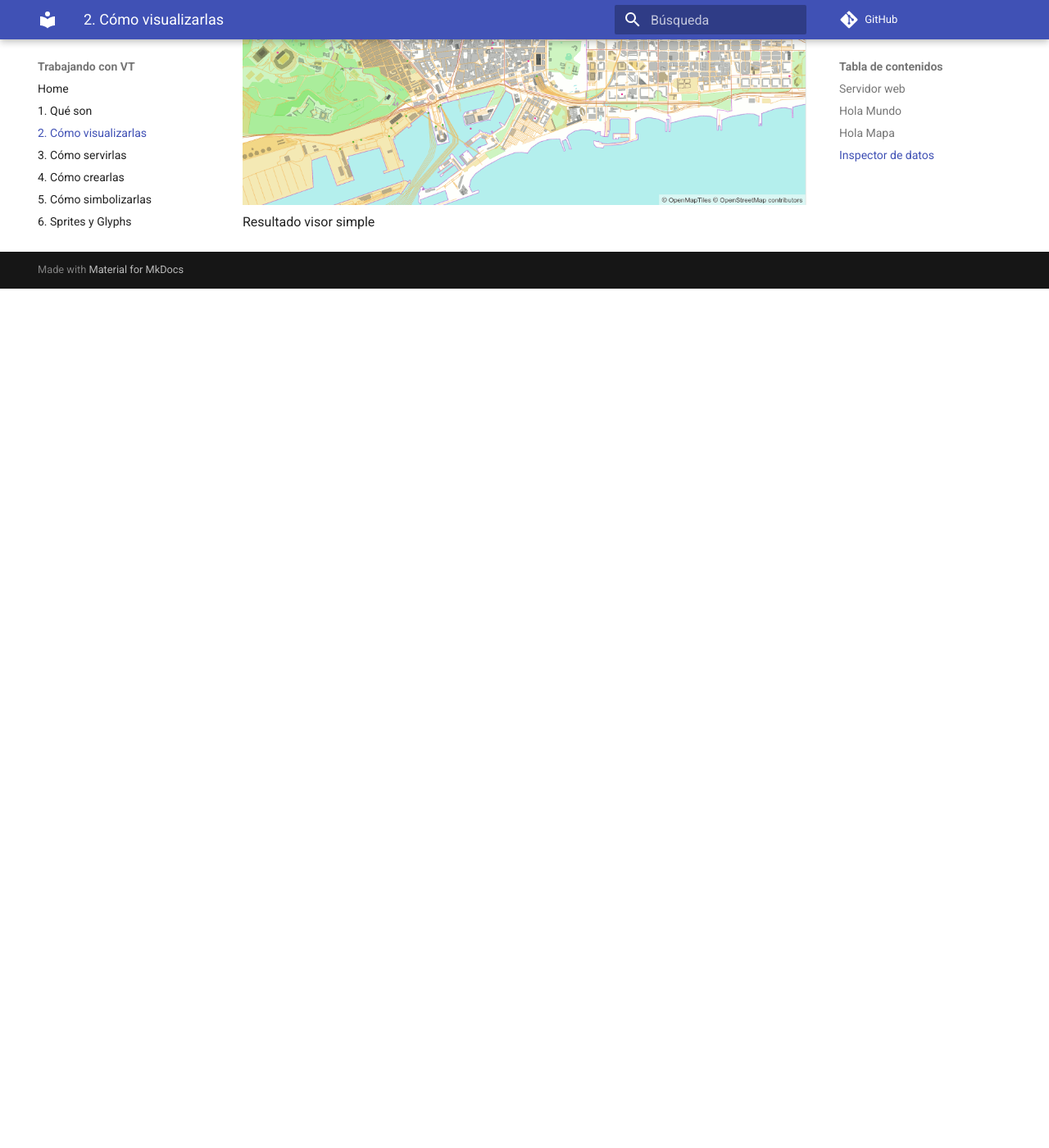
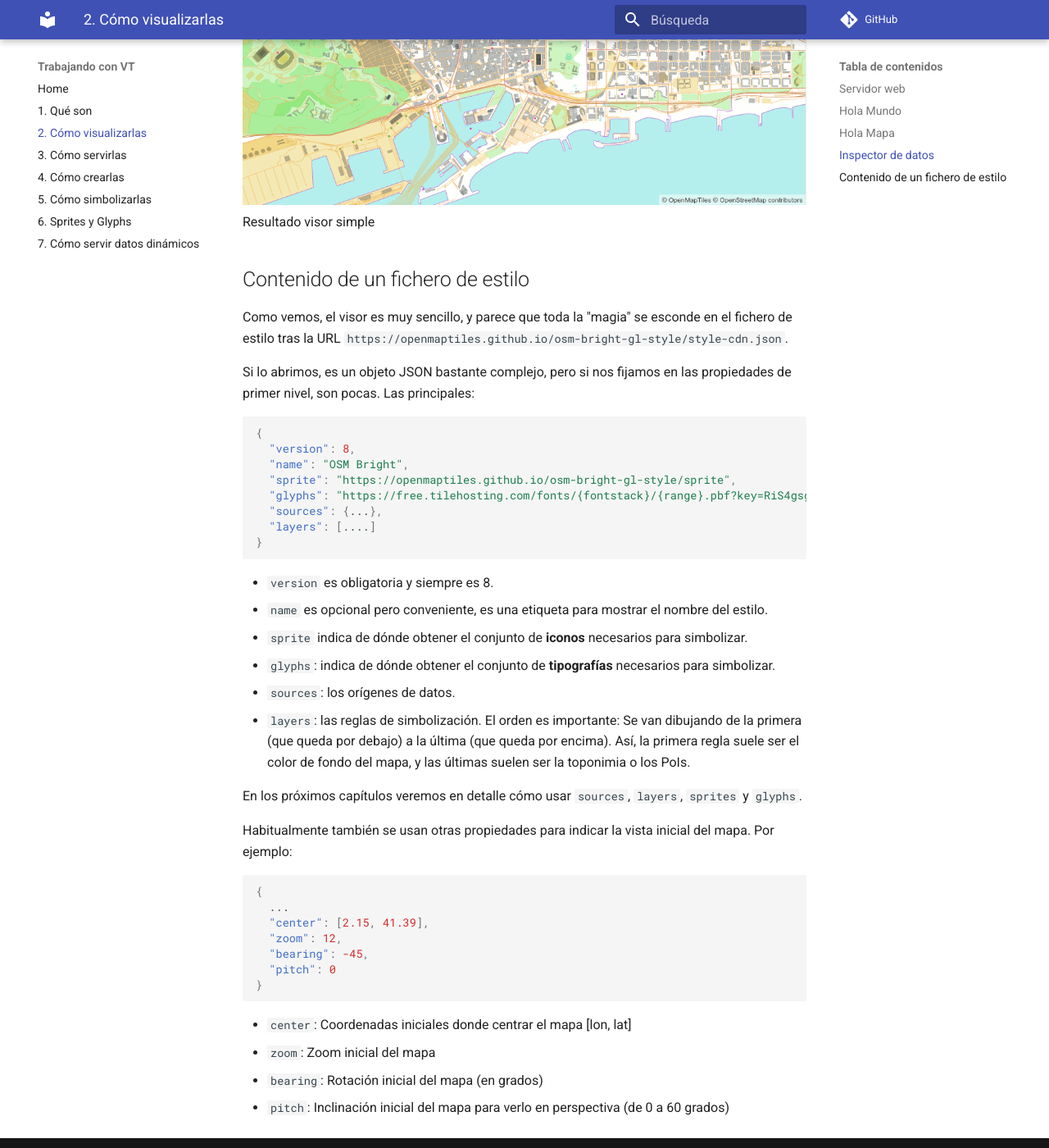
Before and after one commit to geoinquiets/taller-vt, an MkDocs documentation site: the page built from docs/2_visor_simple.md, in a window 1280 px wide and 1400 px high, scrolled down 3924 px. Shown: the whole window at 82% size. Built offline with MkDocs 1.6.1 and Material for MkDocs 9.7.7, drawn with Linux system fonts in a browser that asks for light colours; comment, search, counter and statistics services are not loaded; old or Windows-style settings are respelled for this version of MkDocs; before the commit the page ends 4276 px from its top, so only the background shows below that; some of the changed text lies outside the part shown.

Commit message:
Finalizado cap.2 visor simple, explicada estructura general de un fichero de estilo

````diff
--- a/docs/2_visor_simple.md
+++ b/docs/2_visor_simple.md
@@ -152,3 +152,51 @@
 
 ![Resultado visor simple](img/visor_inspect.png)
 Resultado visor simple
+
+
+## Contenido de un fichero de estilo
+
+Como vemos, el visor es muy sencillo, y parece que toda la "magia" se esconde en el fichero de estilo tras la URL
+`https://openmaptiles.github.io/osm-bright-gl-style/style-cdn.json`.
+
+Si lo abrimos, es un objeto JSON bastante complejo, pero si nos fijamos en las propiedades de primer nivel, son pocas.
+Las principales:
+
+```json
+{
+  "version": 8,
+  "name": "OSM Bright",
+  "sprite": "https://openmaptiles.github.io/osm-bright-gl-style/sprite",
+  "glyphs": "https://free.tilehosting.com/fonts/{fontstack}/{range}.pbf?key=RiS4gsgZPZqeeMlIyxFo",
+  "sources": {...},
+  "layers": [....]
+}
+```
+
+* `version` es obligatoria y siempre es 8.
+* `name` es opcional pero conveniente, es una etiqueta para mostrar el nombre del estilo.
+* `sprite` indica de dónde obtener el conjunto de **iconos** necesarios para simbolizar.
+* `glyphs`: indica de dónde obtener el conjunto de **tipografías** necesarios para simbolizar.
+* `sources`: los orígenes de datos.
+* `layers`: las reglas de simbolización. El orden es importante: Se van dibujando de la primera (que queda por debajo)
+a la última (que queda por encima). Así, la primera regla suele ser el color de fondo del mapa, y las últimas suelen
+ser la toponimia o los PoIs.
+
+En los próximos capítulos veremos en detalle cómo usar `sources`, `layers`, `sprites` y `glyphs`.
+
+Habitualmente también se usan otras propiedades para indicar la vista inicial del mapa. Por ejemplo:
+
+```json
+{
+  ...
+  "center": [2.15, 41.39],
+  "zoom": 12,
+  "bearing": -45,
+  "pitch": 0
+}
+```
+
+* `center`: Coordenadas iniciales donde centrar el mapa [lon, lat]
+* `zoom`: Zoom inicial del mapa
+* `bearing`: Rotación inicial del mapa (en grados)
+* `pitch`: Inclinación inicial del mapa para verlo en perspectiva (de 0 a 60 grados)
````
Also changed, not shown: other parts of docs/2_visor_simple.md (+3 -3 lines).
